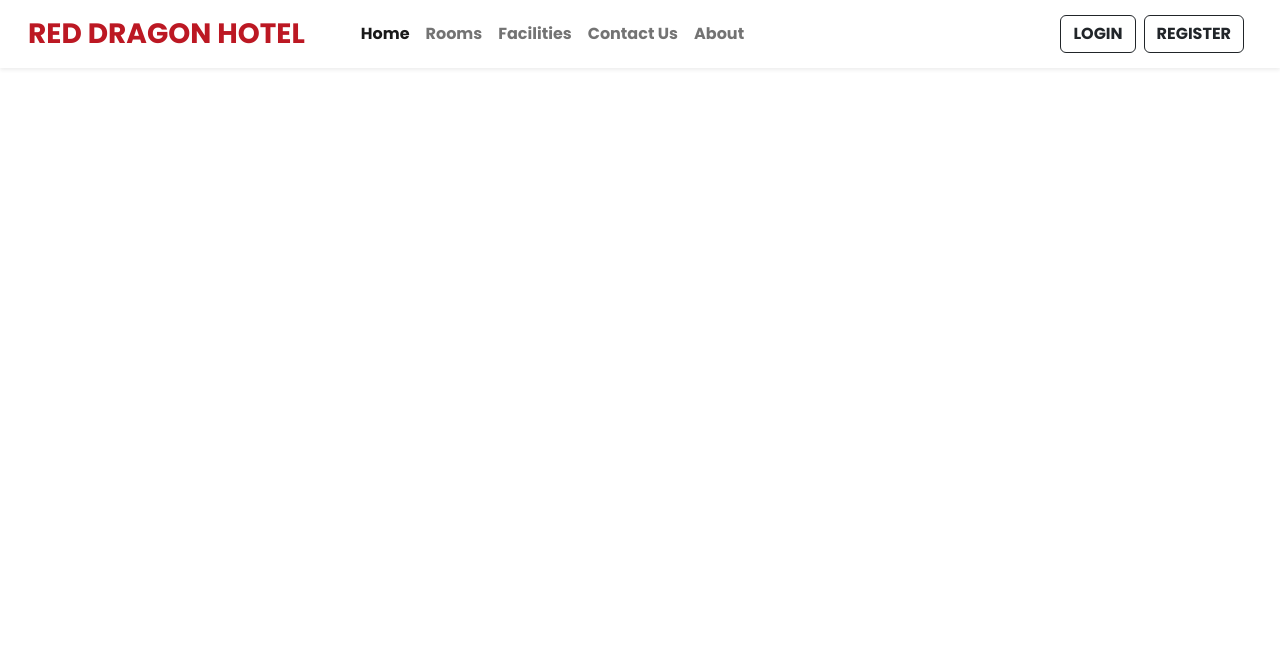
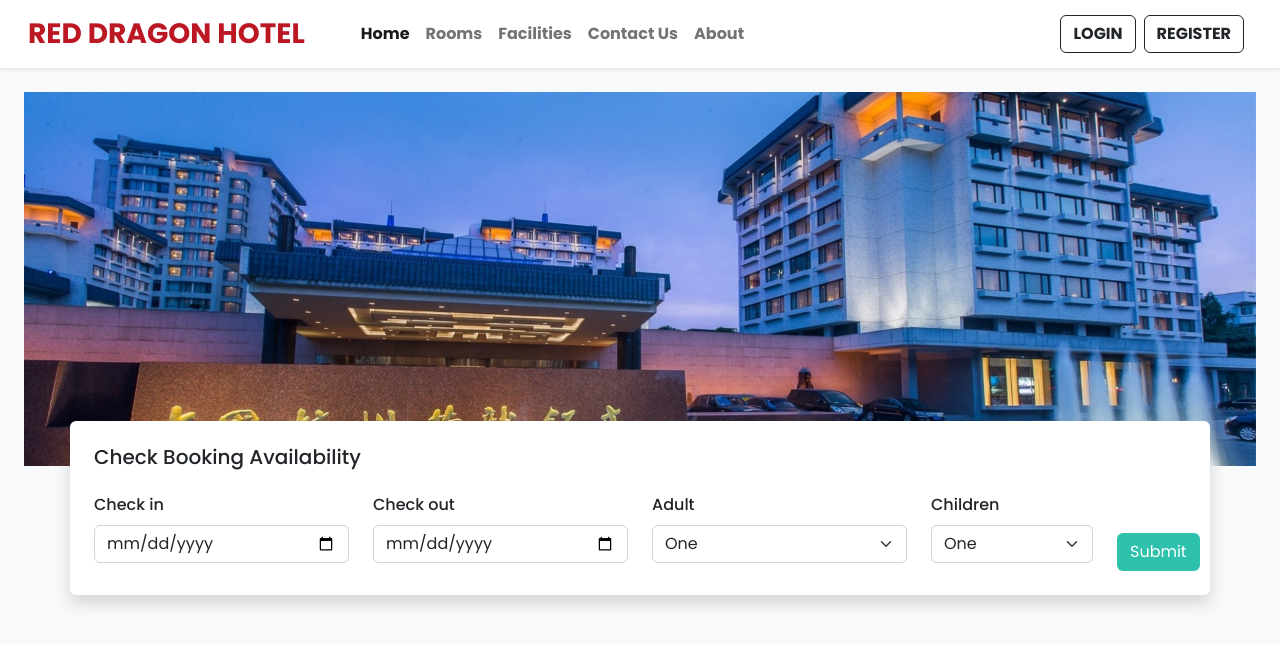
Before and after one commit to LnzMigll14/hotel-management-system, a PHP site: page / in a window 1280 px wide. Shown: the top 645 px of the page. Run offline with PHP 8.4, Linux system fonts and the light colour scheme.

Commit message:
Added new features

```diff
--- a/index.php
+++ b/index.php
@@ -7,6 +7,7 @@
     <title>Red Dragon Hotel</title>
     <link href="https://fonts.googleapis.com/css2?family=Poppins:ital,wght@0,100;0,200;0,300;0,400;0,500;0,600;0,700;0,800;0,900;1,100;1,200;1,300;1,400;1,500;1,600;1,700;1,800;1,900&display=swap" rel="stylesheet">
     <link rel="stylesheet" href="https://cdn.jsdelivr.net/npm/bootstrap-icons@1.11.3/font/bootstrap-icons.min.css">
+    <link rel="stylesheet" href="https://cdn.jsdelivr.net/npm/swiper@11/swiper-bundle.min.css" />
     <link href="https://cdn.jsdelivr.net/npm/bootstrap@5.2.3/dist/css/bootstrap.min.css" rel="stylesheet" integrity="sha384-rbsA2VBKQhggwzxH7pPCaAqO46MgnOM80zW1RWuH61DGLwZJEdK2Kadq2F9CUG65" crossorigin="anonymous">
 
     <style>
@@ -47,11 +48,33 @@
         input[type=number] {
             -moz-appearance: textfield;
         }
+
+
+        .custom-bg {
+            background-color: #2ec1ac;
+        }
+
+        .custom-bg:hover {
+            background-color: #279e8c;
+        }
+
+        .availability-form{
+            margin-top: -50px;
+            z-index: 2;
+            position: relative;
+        }
+
+        @media screen and (max-width: 575px){
+            .availability-form{
+                margin-top: 25px;
+                padding: 0 35px;
+            }
+        }
     </style>
 
 </head>
 
-<body>
+<body class="bg-light">
     <nav class="navbar navbar-expand-lg navbar-light bg-white px-lg-3 py-lg-2 shadow-sm sticky-top">
         <div class="container-fluid">
             <a class="navbar-brand text-custom-red fw-bold fs-3 me-5" href="#">RED DRAGON HOTEL</a>
@@ -90,7 +113,6 @@
             </div>
         </div>
     </nav>
-
 
     <div class="modal fade" id="loginModal" data-bs-backdrop="static" data-bs-keyboard="false" tabindex="-1" aria-labelledby="staticBackdropLabel" aria-hidden="true">
         <div class="modal-dialog">
@@ -163,7 +185,7 @@
                                 </div>
                                 <div class="col-md-6 p-0 mb-3">
                                     <label class="form-label">Date of Birth</label>
-                                    <input type="number" class="form-control shadow-none">
+                                    <input type="date" class="form-control shadow-none">
                                 </div>
                                 <div class="col-md-6 ps-0 mb-3">
                                     <label class="form-label">Password</label>
@@ -184,9 +206,82 @@
         </div>
     </div>
 
+    <!-- Swiper -->
+    <div class="container-fluid px-lg-4 mt-4">
+        <div class="swiper mySwiper">
+            <div class="swiper-wrapper">
+                <div class="swiper-slide">
+                    <img src="images/carousel/1.jpg" class="h-50 w-100 d-block" />
+                </div>
+                <div class="swiper-slide">
+                    <img src="" />
+                </div>
+                <div class="swiper-slide" id="carousel">
+                    <img src="images/carousel/3.png" class=" w-100 d-block" />
+                </div>
+                <div class="swiper-slide">
+                    <img src="images/carousel/4.png" class="w-100 d-block" />
+                </div>
+            </div>
+        </div>
+
+    </div>
+
+    <div class="container availability-form">
+        <div class="row">
+            <div class="col-lg-12 bg-white shadow p-4 rounded">
+                <h5 class="mb-4">Check Booking Availability</h5>
+                <form>
+                    <div class="row align-items-end">
+                        <div class="col-lg-3 mb-2">
+                            <label class="form-label" style="font-weight: 500;">Check in</label>
+                            <input type="date" class="form-control shadow-none">
+                        </div>
+                        <div class="col-lg-3 mb-2">
+                            <label class="form-label" style="font-weight: 500;">Check out</label>
+                            <input type="date" class="form-control shadow-none">
+                        </div>
+                        <div class="col-lg-3 mb-2">
+                            <label class="form-label" style="font-weight: 500;">Adult</label>
+                            <select class="form-select shadow-none">
+                                <option value="1">One</option>
+                                <option value="2">Two</option>
+                                <option value="3">Three</option>
+                            </select>
+                        </div>
+                        <div class="col-lg-2 mb-2">
+                            <label class="form-label" style="font-weight: 500;">Children</label>
+                            <select class="form-select shadow-none">
+                                <option value="1">One</option>
+                                <option value="2">Two</option>
+                                <option value="3">Three</option>
+                            </select>
+                        </div>
+                        <div class="col-lg-1 ">
+                            <button type="submit" class="btn text-white shadow-none custom-bg">Submit</button>
+                        </div>
+                    </div>
+                </form>
+            </div>
+        </div>
+    </div>
 
 
+    <script src="https://cdn.jsdelivr.net/npm/swiper@11/swiper-bundle.min.js"></script>
     <script src="https://cdn.jsdelivr.net/npm/bootstrap@5.2.3/dist/js/bootstrap.bundle.min.js" integrity="sha384-kenU1KFdBIe4zVF0s0G1M5b4hcpxyD9F7jL+jjXkk+Q2h455rYXK/7HAuoJl+0I4" crossorigin="anonymous"></script>
+    <script>
+        var swiper = new Swiper(".mySwiper", {
+            spaceBetween: 30,
+            effect: "fade",
+            loop: true,
+            autoplay: {
+                delay: 3500,
+                disableOnInteraction: false,
+            }
+        });
+    </script>
+
+
 </body>
 
 </html>
```
Also changed, not shown: images/carousel/1.jpg (added), images/carousel/3.png (added), images/carousel/4.png (added).
